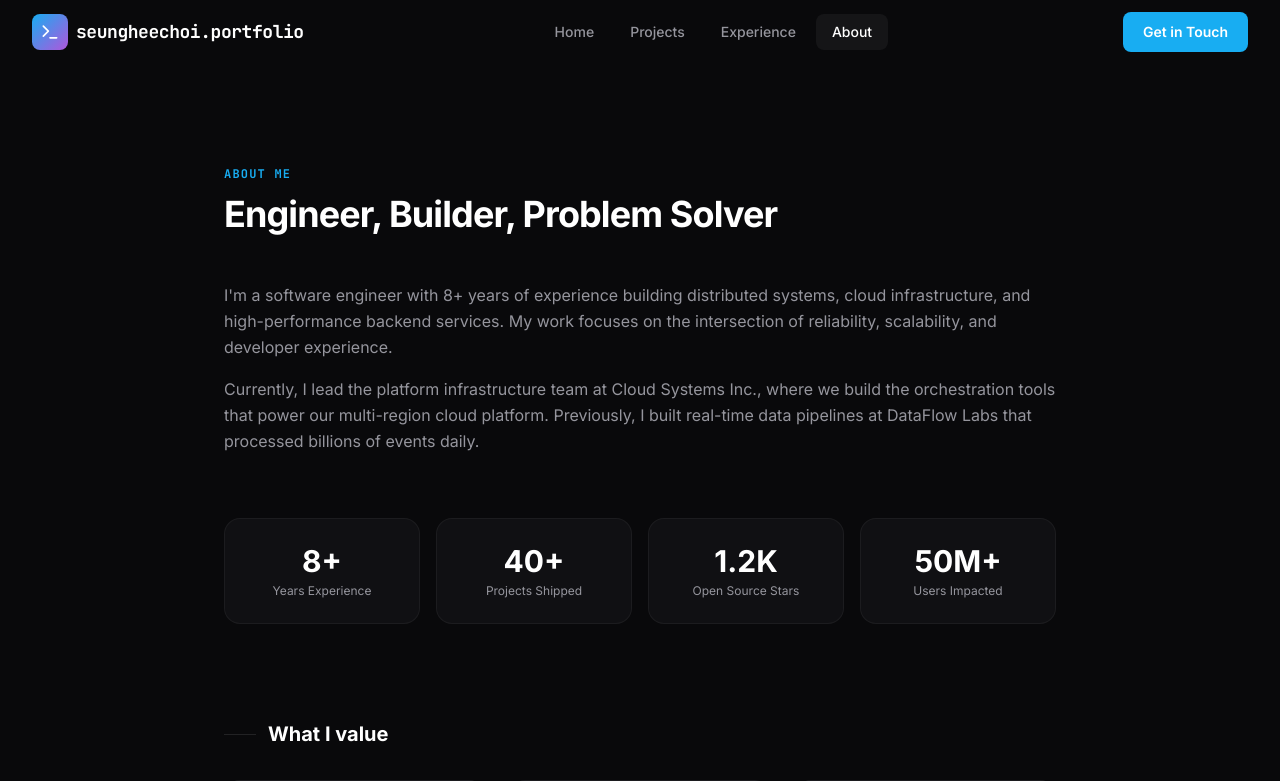
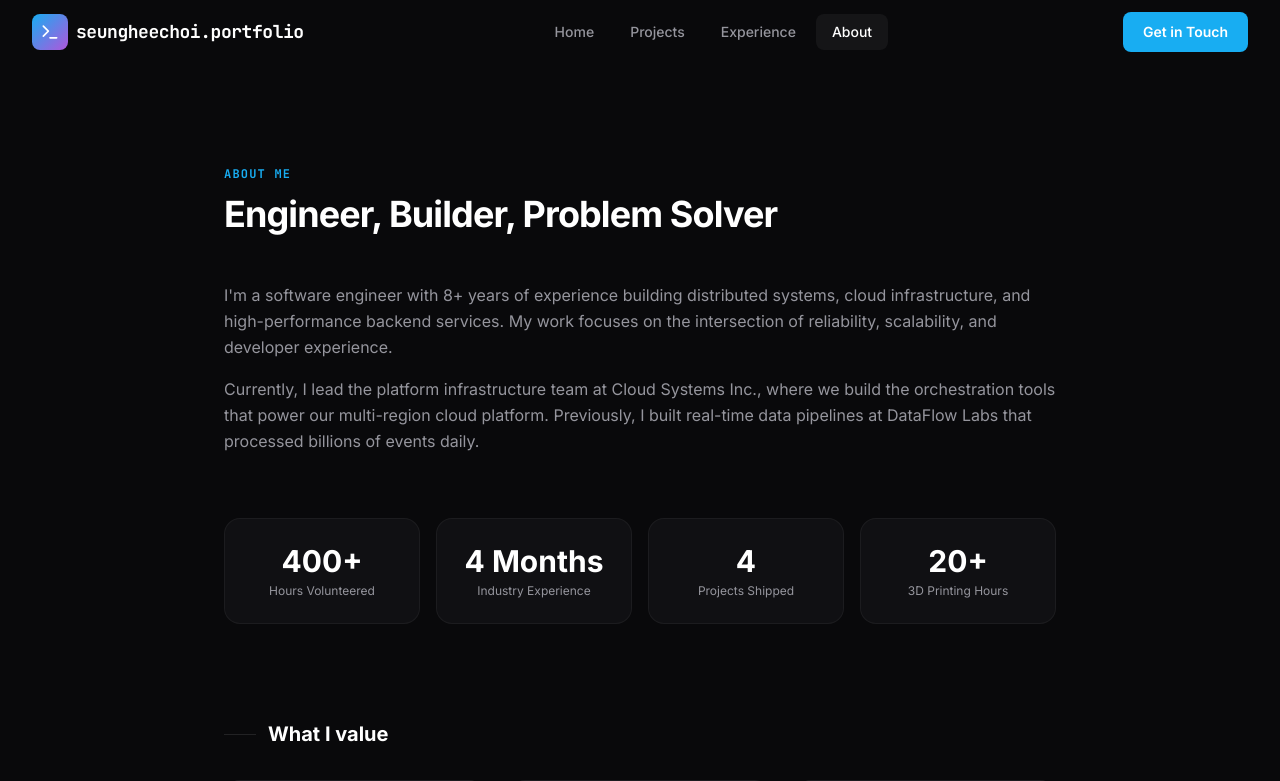
Before and after one commit to choi9948/Seunghee-Choi-Portfolio, a React (Vite) app: page /#/about in a window 1280 px wide. Shown: the top 781 px of the page. Built offline with nearby package versions, Linux system fonts and the light colour scheme; what @radix-ui/themes would draw is missing.

Commit message:
Update statistics in About page

```diff
--- a/src/pages/About.tsx
+++ b/src/pages/About.tsx
@@ -6,10 +6,10 @@ import SectionHeading from '../components/SectionHeading';
 import TravelMap from '../components/TravelMap';
 
 const stats = [
-  { label: 'Years Experience', value: '8+' },
-  { label: 'Projects Shipped', value: '40+' },
-  { label: 'Open Source Stars', value: '1.2K' },
-  { label: 'Users Impacted', value: '50M+' },
+  { label: 'Hours Volunteered', value: '400+' },
+  { label: 'Industry Experience', value: '4 Months' },
+  { label: 'Projects Shipped', value: '4' },
+  { label: '3D Printing Hours', value: '20+' },
 ];
 
 const values = [
```
